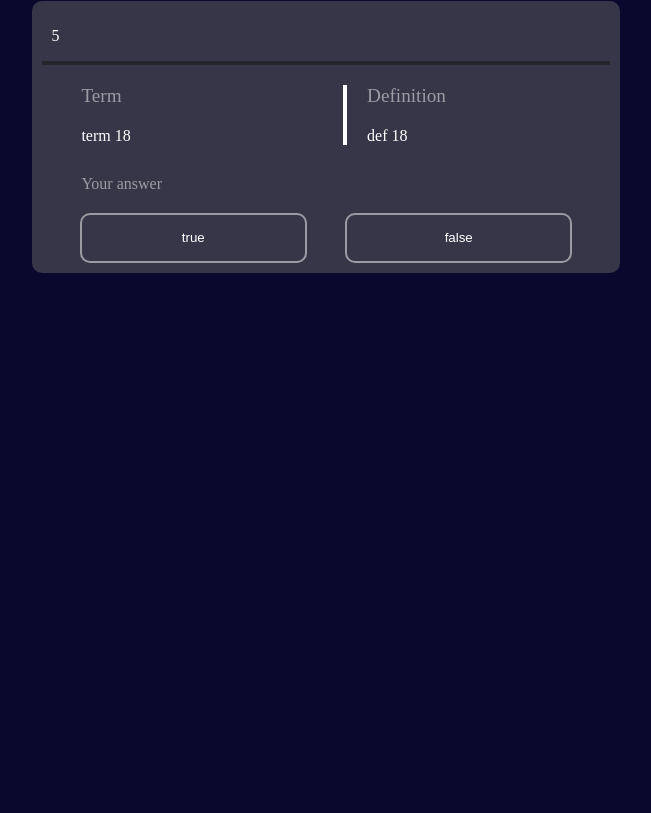
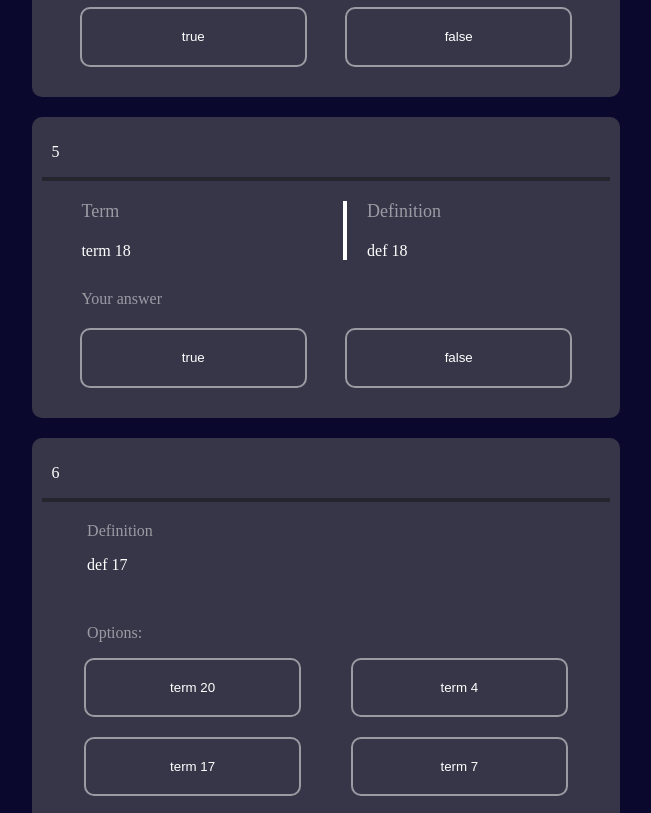
Before and after one commit to smaggio123/Front-End-Flashcard-App, a React (Create React App) app: page /home/setDisplay/test in a window 1280 px wide. Shown: the part 1247-2060 px from the top of the page, without its empty margins (314-965 px from the left). Before the commit the page ends 1540 px from the top, so only its background shows below. Built offline with nearby package versions, Linux system fonts and the light colour scheme.

Commit message:
Test: Multiple choice section

```diff
--- /dev/null
+++ b/src/components/TestPage/Areas/MultipleChoiceArea/MultipleChoiceArea.css
@@ -0,0 +1,8 @@
+#MultipleChoiceAreaFullWidth{
+    width: 100%;
+}
+#MultipleChoiceAreaContainer{
+    text-align: center;
+    justify-content: center;
+    width: 100%;
+}
--- /dev/null
+++ b/src/components/TestPage/Areas/MultipleChoiceArea/MultipleChoiceArea.js
@@ -0,0 +1,41 @@
+import React, { useState } from 'react'
+import "./MultipleChoiceArea.css";
+import MultipleChoiceCard from './MultipleChoiceCard';
+
+function MultipleChoiceArea (props) {
+    const {multipleChoiceList,shuffledList,listOfInputAnswers,setListOfInputAnswers,startIndex} = props
+
+    const shuffleArray=(arr)=>{
+        for (let i = arr.length - 1; i > 0; i--) {
+            const j = Math.floor(Math.random() * (i + 1));
+            [arr[i], arr[j]] = [arr[j], arr[i]];
+        }
+        return arr
+    }
+
+
+    const getMcOptions=(i)=>{
+        let finalListOfOptions = [multipleChoiceList[i][0]]
+        let listOfOptions = shuffledList.filter((e)=>e!=i)
+        for(let i = 0;i<3;i++){
+            let randIndex = Math.floor(Math.random() * listOfOptions.length);
+            finalListOfOptions.push(listOfOptions[randIndex][0])
+
+            listOfOptions.splice(randIndex, 1)
+        }
+        finalListOfOptions=shuffleArray(finalListOfOptions)
+        return finalListOfOptions
+    }
+    return(
+        <>
+            {multipleChoiceList.map((item,index)=>(
+                <div key={index} id='MultipleChoiceAreaFullWidth'>
+                    <div id='MultipleChoiceAreaContainer'>
+                        <MultipleChoiceCard definition={multipleChoiceList[index][1]} multipleChoiceOptions={getMcOptions(index)} index={startIndex+index} listOfInputAnswers={listOfInputAnswers} setListOfInputAnswers={setListOfInputAnswers}/>
+                    </div>
+                </div>
+            ))}
+        </>
+    )
+}
+export default MultipleChoiceArea
--- /dev/null
+++ b/src/components/TestPage/Areas/MultipleChoiceArea/MultipleChoiceCard.css
@@ -0,0 +1,51 @@
+#MultipleChoiceCardContainer{
+    margin: auto;
+    margin-bottom: 20px;
+    padding: 10px;
+    border-radius: 10px;
+    width: 45%;
+    background-color: rgba(100,100,100,.5);
+    padding-bottom: 30px;
+}
+#MultipleChoiceCardTopArea{
+    text-align: left;
+    margin-left: 8%;
+}
+#MultipleChoiceCardTermDefHeader{
+    color: rgba(255, 255, 255, .5);
+
+}
+#MultipleChoiceCardDefDisplay{
+    color: white;
+    margin-bottom: 50px;
+}
+
+#MultipleChoiceCardOptionLabel{
+    text-align: left;
+    color: rgba(255, 255, 255, .5);
+    margin-left: 8%;
+}
+
+#MultipleChoiceCardOptionsContainer{
+    width: 85%;
+    margin: auto;
+}
+.grid-container {
+    display: grid;
+    grid-template-columns: repeat(2, 1fr);
+    row-gap: 20px;
+    column-gap: 50px;
+  }
+
+.grid-item {
+    padding: 20px;
+    border-radius: 10px;
+    background-color: transparent;
+    color: white;
+    outline: none;
+    border: 2px solid rgba(255, 255, 255, .5);
+    }
+.grid-item:hover {
+    border: 2px solid white;
+    background-color: grey;
+}
--- /dev/null
+++ b/src/components/TestPage/Areas/MultipleChoiceArea/MultipleChoiceCard.js
@@ -0,0 +1,46 @@
+import React, { useState } from 'react'
+import "./MultipleChoiceCard.css";
+import IndexHeader from '../../GeneralComponents/IndexHeader';
+
+function MultipleChoiceCard (props) {
+    const {definition,multipleChoiceOptions,index,listOfInputAnswers,setListOfInputAnswers}=props;
+    const [choicePicked,setChoicePicked] = useState(null)
+    const handleChoiceClicked = (i) => {
+        let tempListAnswers=[]
+        if(choicePicked!==i){
+            tempListAnswers = listOfInputAnswers;
+            tempListAnswers[index]=multipleChoiceOptions[i];
+            setListOfInputAnswers(tempListAnswers);
+            setChoicePicked(i)
+        }
+        else{
+            tempListAnswers = listOfInputAnswers;
+            tempListAnswers[index]=null;
+            setListOfInputAnswers(tempListAnswers);
+            setChoicePicked(null)
+        }
+    }
+    return(
+        <>
+            <div id='MultipleChoiceCardContainer'>
+                <IndexHeader index={index}/>
+                <div id='MultipleChoiceCardTopArea'>
+                    <p id='MultipleChoiceCardTermDefHeader'>Definition</p>
+                    <p id='MultipleChoiceCardDefDisplay'>{definition}</p>
+                </div>
+                <div>
+                    <p id='MultipleChoiceCardOptionLabel'>Options:</p>
+                    <div id='MultipleChoiceCardOptionsContainer'>
+                        <div className="grid-container">
+                            <button className="grid-item" onClick={()=>handleChoiceClicked(0)} style={choicePicked===0?{backgroundColor:"grey"}:{backgroundColor:""}}>{multipleChoiceOptions[0]}</button>
+                            <button className="grid-item" onClick={()=>handleChoiceClicked(1)} style={choicePicked===1?{backgroundColor:"grey"}:{backgroundColor:""}}>{multipleChoiceOptions[1]}</button>
+                            <button className="grid-item" onClick={()=>handleChoiceClicked(2)} style={choicePicked===2?{backgroundColor:"grey"}:{backgroundColor:""}}>{multipleChoiceOptions[2]}</button>
+                            <button className="grid-item" onClick={()=>handleChoiceClicked(3)} style={choicePicked===3?{backgroundColor:"grey"}:{backgroundColor:""}}>{multipleChoiceOptions[3]}</button>
+                        </div>
+                    </div>
+                </div>
+            </div>
+        </>
+    )
+}
+export default MultipleChoiceCard
--- a/src/components/TestPage/Areas/TrueFalseArea/TrueFalseCard.css
+++ b/src/components/TestPage/Areas/TrueFalseArea/TrueFalseCard.css
@@ -5,19 +5,9 @@
     border-radius: 10px;
     width: 45%;
     background-color: rgba(100,100,100,.5);
+    padding-bottom: 30px;
 }
 
-#TrueFalseCardIndexLabel{
-    text-align: left;
-    color: white;
-    margin-left: 10px;
-}
-
-#TrueFalseCardDivider{
-    margin-bottom: 20px;
-    /* background-color: rgba(100, 100, 100, .5); */
-    border:2px solid rgba(20, 20, 20, .5);
-}
 #TrueFalseCardDisplayWords{
     display: flex;
     /* justify-content: center; */
@@ -49,7 +39,7 @@
 
 .TrueFalseCardTermDefHeader{
     color: rgba(255, 255, 255, .5);
-    font-size: larger;
+    font-size: large;
     margin-bottom: 20px;
 }
 
@@ -65,10 +55,14 @@
 
 .TrueFalseCardBtn{
     width: 40%;
-    height: 50px;
+    height: 60px;
     border-radius: 10px;
     background-color: transparent;
     border: 2px solid rgba(255, 255, 255, .5);
     color: white;
+}
 
+.TrueFalseCardBtn:hover{
+    border: 2px solid white;
+    background-color: grey;
 }
--- a/src/components/TestPage/Areas/TrueFalseArea/TrueFalseCard.js
+++ b/src/components/TestPage/Areas/TrueFalseArea/TrueFalseCard.js
@@ -1,5 +1,6 @@
 import React, { useState } from 'react'
 import "./TrueFalseCard.css";
+import IndexHeader from '../../GeneralComponents/IndexHeader';
 
 function TrueFalseCard (props) {
     const {term,definition,index,listOfInputAnswers, setListOfInputAnswers} = props
@@ -38,10 +39,7 @@ function TrueFalseCard (props) {
     return(
         <>
         <div id='TrueFalseCardContainer'>
-            <div id='TrueFalseCardIndexLabel'>
-                <p>{index+1}</p>
-            </div>
-            <hr id='TrueFalseCardDivider'/>
+            <IndexHeader index={index}/>
 
             <div id='TrueFalseCardDisplayWords'>
                 <div id='TrueFalseCardLeftSide'>
--- /dev/null
+++ b/src/components/TestPage/GeneralComponents/IndexHeader.css
@@ -0,0 +1,11 @@
+#IndexHeaderIndexLabel{
+    text-align: left;
+    color: white;
+    margin-left: 10px;
+}
+
+#IndexHeaderCardDivider{
+    margin-bottom: 20px;
+    /* background-color: rgba(100, 100, 100, .5); */
+    border:2px solid rgba(20, 20, 20, .5);
+}
--- /dev/null
+++ b/src/components/TestPage/GeneralComponents/IndexHeader.js
@@ -0,0 +1,15 @@
+import React, { useState } from 'react'
+import "./IndexHeader.css";
+
+function IndexHeader (props) {
+    const {index}=props;
+    return(
+        <>
+        <div id='IndexHeaderIndexLabel'>
+            <p>{index+1}</p>
+        </div>
+        <hr id='IndexHeaderCardDivider'/>
+        </>
+    )
+}
+export default IndexHeader
--- a/src/components/TestPage/TestPage.js
+++ b/src/components/TestPage/TestPage.js
@@ -3,6 +3,7 @@ import "./TestPage.css";
 import TitleHeader from '../TitleHeader';
 import LearnBtn from '../LearnBtn';
 import TrueFalseArea from './Areas/TrueFalseArea/TrueFalseArea';
+import MultipleChoiceArea from './Areas/MultipleChoiceArea/MultipleChoiceArea';
 
 function TestPage () {
     const [showTest,setShowTest] = useState(false)
@@ -62,7 +63,7 @@ function TestPage () {
             <TrueFalseArea trueFalseList={trueFalseList} shuffledList={shuffledList} firstSection={section(1,4)} listOfInputAnswers={listOfInputAnswers} setListOfInputAnswers={setListOfInputAnswers}/>
         </div>
         <div id='TestPageMultipleChoiceArea'>
-
+            <MultipleChoiceArea multipleChoiceList={multipleChoiceList} shuffledList={shuffledList} listOfInputAnswers={listOfInputAnswers} setListOfInputAnswers={setListOfInputAnswers} startIndex={section(1,4)}/>
         </div>
         <div id='TestPageMatching'>
 
```
